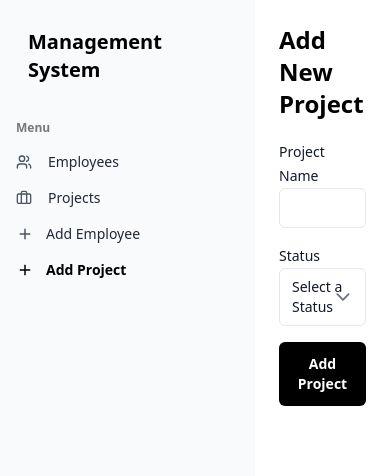
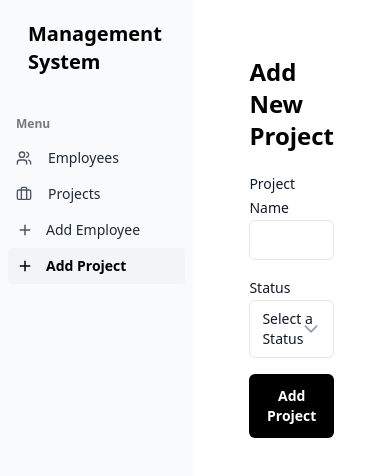
Before and after one commit to Fahleen1/training, a Next.js app in the folder management-system/management-system/: page /projects/add in a window 390 px wide. Shown: the top 476 px of the page. Built offline with nearby package versions, Linux system fonts and the light colour scheme.

Commit message:
feat: Updated the UI added active link effect

```diff
--- a/management-system/management-system/app/components/sidebar.jsx
+++ b/management-system/management-system/app/components/sidebar.jsx
@@ -9,32 +9,39 @@ import { MdAdd } from 'react-icons/md';
 
 export default function Sidebar() {
   const pathname = usePathname();
+
   return (
-    <div className="flex bg-[#f9fafb] flex-col max-w-[255px] p-2 w-full gap-2 h-screen">
-      <div className="flex gap-1 flex-col ">
-        <h2 className="text-xl font-extrabold p-5">Management System</h2>
+    <div className="flex bg-[#f9fafb] flex-col max-w-[255px] p-2 w-full gap-4 h-screen">
+      <div className="flex flex-col gap-6">
+        <div className="flex flex-col">
+          <h2 className="text-xl font-extrabold px-5 py-3">
+            Management System
+          </h2>
         </div>
 
-      <div className="flex min-h-0 flex-1 flex-col gap-1 overflow-auto">
-        <div className="flex w-full flex-col">
-          <div className="h-8 text-[#3f3f46b2] px-2 font-semibold text-xs flex items-center outline-none">
+        <div className="flex flex-1 flex-col gap-1 overflow-auto">
+          <div className="h-6 text-[#3f3f46b2] px-2 font-semibold text-xs flex items-center outline-none">
             Menu
           </div>
-          <div>
-            <ul className="flex color-black flex-col">
-              <li className="flex items-center cursor-pointer gap-4 text-sm p-2 hover:bg-gray-100  rounded">
-                {pathname === '/employees' ? (
-                  <LuUsers className="text-base font-bold text-black" />
-                ) : (
-                  <LuUsers className="text-base text-gray-600" />
-                )}
-
+          <ul className="flex flex-col">
+            <li
+              className={`flex items-center cursor-pointer gap-4 text-sm p-2 rounded ${
+                pathname === '/employees' ? 'bg-gray-100' : 'hover:bg-gray-100'
+              }`}
+            >
+              <LuUsers
+                className={`text-base ${
+                  pathname === '/employees'
+                    ? 'font-bold text-black'
+                    : 'text-gray-600'
+                }`}
+              />
               <span>
                 <Link
                   href="/employees"
                   className={`${
                     pathname === '/employees'
-                        ? 'font-semibold '
+                      ? 'font-semibold'
                       : 'text-gray-800 font-medium'
                   } hover:text-black`}
                 >
@@ -42,19 +49,24 @@ export default function Sidebar() {
                 </Link>
               </span>
             </li>
-              <li className="flex items-center cursor-pointer gap-4 text-sm p-2 hover:bg-gray-100 rounded">
-                {pathname === '/projects' ? (
-                  <LuBriefcase className="text-base font-bold text-black" />
-                ) : (
-                  <LuBriefcase className="text-base text-gray-600" />
-                )}
-
+            <li
+              className={`flex items-center cursor-pointer gap-4 text-sm p-2 rounded ${
+                pathname === '/projects' ? 'bg-gray-100' : 'hover:bg-gray-100'
+              }`}
+            >
+              <LuBriefcase
+                className={`text-base ${
+                  pathname === '/projects'
+                    ? 'font-bold text-black'
+                    : 'text-gray-600'
+                }`}
+              />
               <span>
                 <Link
                   href="/projects"
                   className={`${
                     pathname === '/projects'
-                        ? 'font-semibold '
+                      ? 'font-semibold'
                       : 'text-gray-800 font-medium'
                   } hover:text-black`}
                 >
@@ -62,18 +74,26 @@ export default function Sidebar() {
                 </Link>
               </span>
             </li>
-              <li className="flex items-center cursor-pointer gap-3 text-sm p-2 hover:bg-gray-100 rounded">
-                {pathname === '/employees/add' ? (
-                  <MdAdd className="font-bold text-lg text-black" />
-                ) : (
-                  <MdAdd className="text-lg text-gray-600" />
-                )}
+            <li
+              className={`flex items-center cursor-pointer gap-3 text-sm p-2 rounded ${
+                pathname === '/employees/add'
+                  ? 'bg-gray-100'
+                  : 'hover:bg-gray-100'
+              }`}
+            >
+              <MdAdd
+                className={`text-lg ${
+                  pathname === '/employees/add'
+                    ? 'font-bold text-black'
+                    : 'text-gray-600'
+                }`}
+              />
               <span>
                 <Link
                   href="/employees/add"
                   className={`${
                     pathname === '/employees/add'
-                        ? 'font-semibold '
+                      ? 'font-semibold'
                       : 'text-gray-800 font-medium'
                   } hover:text-black`}
                 >
@@ -81,19 +101,26 @@ export default function Sidebar() {
                 </Link>
               </span>
             </li>
-              <li className="flex items-center cursor-pointer gap-3 text-sm p-2 hover:bg-gray-100 rounded">
-                {pathname === '/projects/add' ? (
-                  <MdAdd className="font-bold text-lg text-black" />
-                ) : (
-                  <MdAdd className="text-lg text-gray-600" />
-                )}
-
+            <li
+              className={`flex items-center cursor-pointer gap-3 text-sm p-2 rounded ${
+                pathname === '/projects/add'
+                  ? 'bg-gray-100'
+                  : 'hover:bg-gray-100'
+              }`}
+            >
+              <MdAdd
+                className={`text-lg ${
+                  pathname === '/projects/add'
+                    ? 'font-bold text-black'
+                    : 'text-gray-600'
+                }`}
+              />
               <span>
                 <Link
                   href="/projects/add"
                   className={`${
                     pathname === '/projects/add'
-                        ? 'font-semibold '
+                      ? 'font-semibold'
                       : 'text-gray-800 font-medium'
                   } hover:text-black`}
                 >
@@ -105,6 +132,5 @@ export default function Sidebar() {
         </div>
       </div>
     </div>
-    </div>
   );
 }
--- a/management-system/management-system/app/employees/add/page.tsx
+++ b/management-system/management-system/app/employees/add/page.tsx
@@ -8,7 +8,7 @@ import MainHeading from '@/app/components/main-heading';
 
 export default function Add() {
   return (
-    <div className="flex flex-col p-3 gap-5">
+    <div className="flex flex-col p-6 gap-5">
       <MainHeading name="Add New Employee" />
       <div className="flex ">
         <form className="w-full space-y-4">
--- a/management-system/management-system/app/employees/components/employee-select.tsx
+++ b/management-system/management-system/app/employees/components/employee-select.tsx
@@ -35,10 +35,10 @@ export default function EmployeeSelect() {
             </span>
           </span>
 
-          <IoIosArrowDown className="col-start-1 row-start-1 size-5 self-center justify-self-end text-gray-500 sm:size-4" />
+          <IoIosArrowDown className="col-start-1 row-start-1 size-5 self-center justify-self-end text-gray-400 sm:size-4" />
         </ListboxButton>
 
-        <ListboxOptions className="absolute z-10 mt-1 max-h-56 w-full overflow-auto rounded-md bg-white py-1 text-base shadow-lg ring-1 ring-black/5 focus:outline-none">
+        <ListboxOptions className="absolute z-10 mt-1 max-h-56 w-full overflow-auto rounded-md bg-white p-1 text-base shadow-lg ring-1 ring-black/5 focus:outline-none">
           {projects.map((project) => (
             <ListboxOption
               key={project.id}
--- a/management-system/management-system/app/employees/page.tsx
+++ b/management-system/management-system/app/employees/page.tsx
@@ -1,4 +1,5 @@
 import MainHeading from '../components/main-heading';
+import Link from 'next/link';
 import React from 'react';
 
 import Button from '@/app/components/button';
@@ -11,7 +12,9 @@ export default function Employees() {
       <div className="flex flex-col gap-5 p-4 ">
         <MainHeading name="Employees" />
         <div className="flex items-center">
-          <Button name="Add New Employee" />
+          <Link href="/employees/add">
+            <Button name="Add New Employee" />
+          </Link>
         </div>
         <div className="flex items-center">
           <EmployeeTable />
--- a/management-system/management-system/app/layout.tsx
+++ b/management-system/management-system/app/layout.tsx
@@ -31,7 +31,7 @@ export default function RootLayout({
         className={`${geistSans.variable} ${geistMono.variable} antialiased  flex  overflow-hidden`}
       >
         <Sidebar />
-        <main className="relative min-h-screen flex-1  p-3">{children}</main>
+        <main className="relative min-h-screen flex-1  p-8">{children}</main>
       </body>
     </html>
   );
--- a/management-system/management-system/app/projects/add/page.tsx
+++ b/management-system/management-system/app/projects/add/page.tsx
@@ -8,7 +8,7 @@ import MainHeading from '@/app/components/main-heading';
 
 export default function Add() {
   return (
-    <div className="flex flex-col p-3 gap-5">
+    <div className="flex flex-col p-6 gap-5">
       <MainHeading name="Add New Project" />
       <div className="flex ">
         <form className="w-full space-y-4">
--- a/management-system/management-system/app/projects/components/project-select.tsx
+++ b/management-system/management-system/app/projects/components/project-select.tsx
@@ -36,10 +36,10 @@ export default function ProjectSelect() {
             </span>
           </span>
 
-          <IoIosArrowDown className="col-start-1 row-start-1 size-5 self-center justify-self-end text-gray-500 sm:size-4" />
+          <IoIosArrowDown className="col-start-1 row-start-1 size-5 self-center justify-self-end text-gray-400 sm:size-4" />
         </ListboxButton>
 
-        <ListboxOptions className="absolute z-10 mt-1 max-h-56 w-full overflow-auto rounded-md bg-white py-1 text-base shadow-lg ring-1 ring-black/5 focus:outline-none">
+        <ListboxOptions className="absolute z-10 mt-1 max-h-56 w-full overflow-auto rounded-md bg-white p-1 text-base shadow-lg ring-1 ring-black/5 focus:outline-none">
           {status.map((s) => (
             <ListboxOption
               key={s.id}
--- a/management-system/management-system/app/projects/page.tsx
+++ b/management-system/management-system/app/projects/page.tsx
@@ -1,4 +1,5 @@
 import MainHeading from '../components/main-heading';
+import Link from 'next/link';
 import React from 'react';
 
 import Button from '@/app/components/button';
@@ -11,7 +12,9 @@ export default function Projects() {
       <div className="flex flex-col gap-4 p-4 ">
         <MainHeading name="Projects" />
         <div className="flex items-center">
-          <Button name="Add New Project" />
+          <Link href="/projects/add">
+            <Button name="Add New Project" />
+          </Link>
         </div>
         <div className="flex items-center">
           <ProjectTable />
```
Lines whose indentation alone changed are shown as unchanged.
